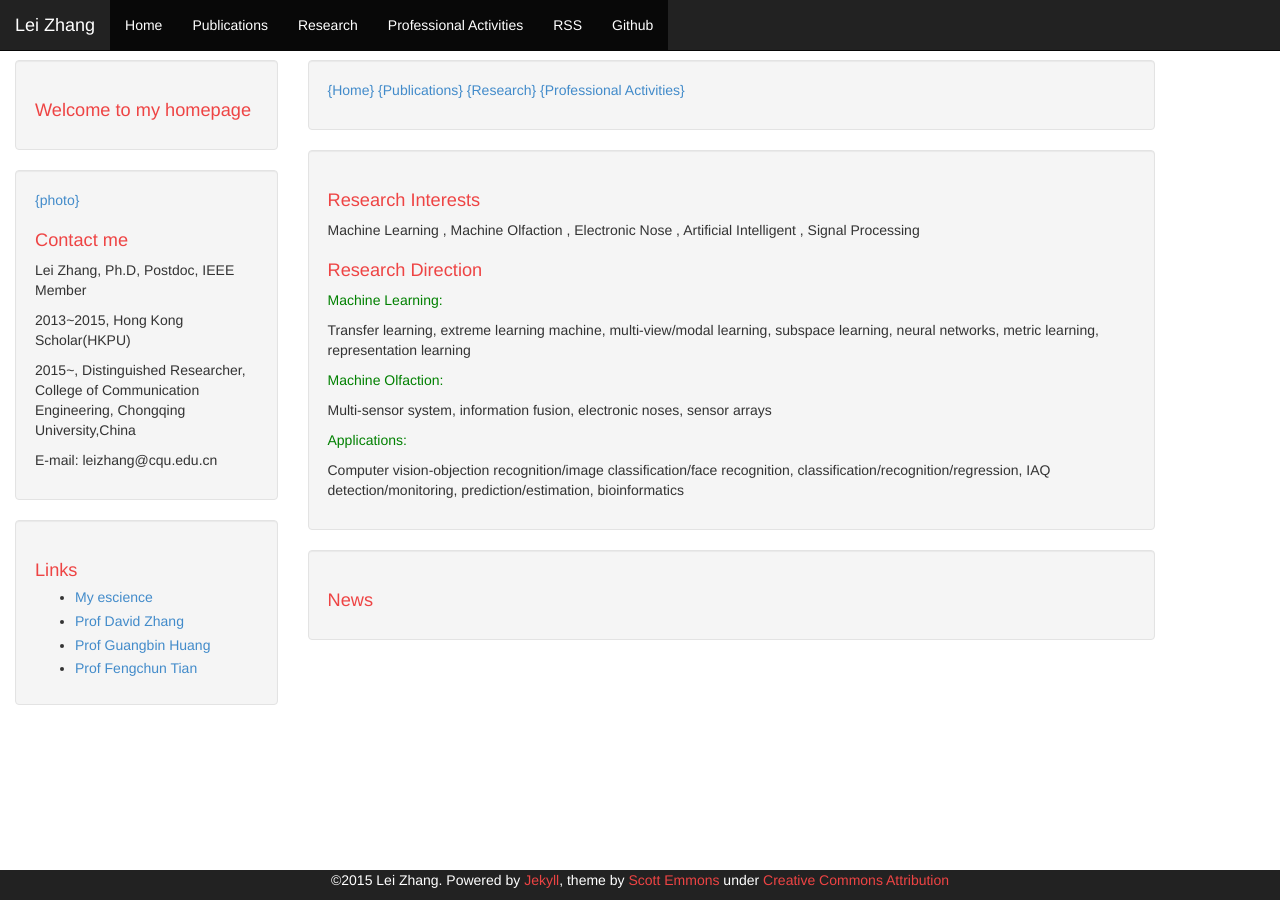
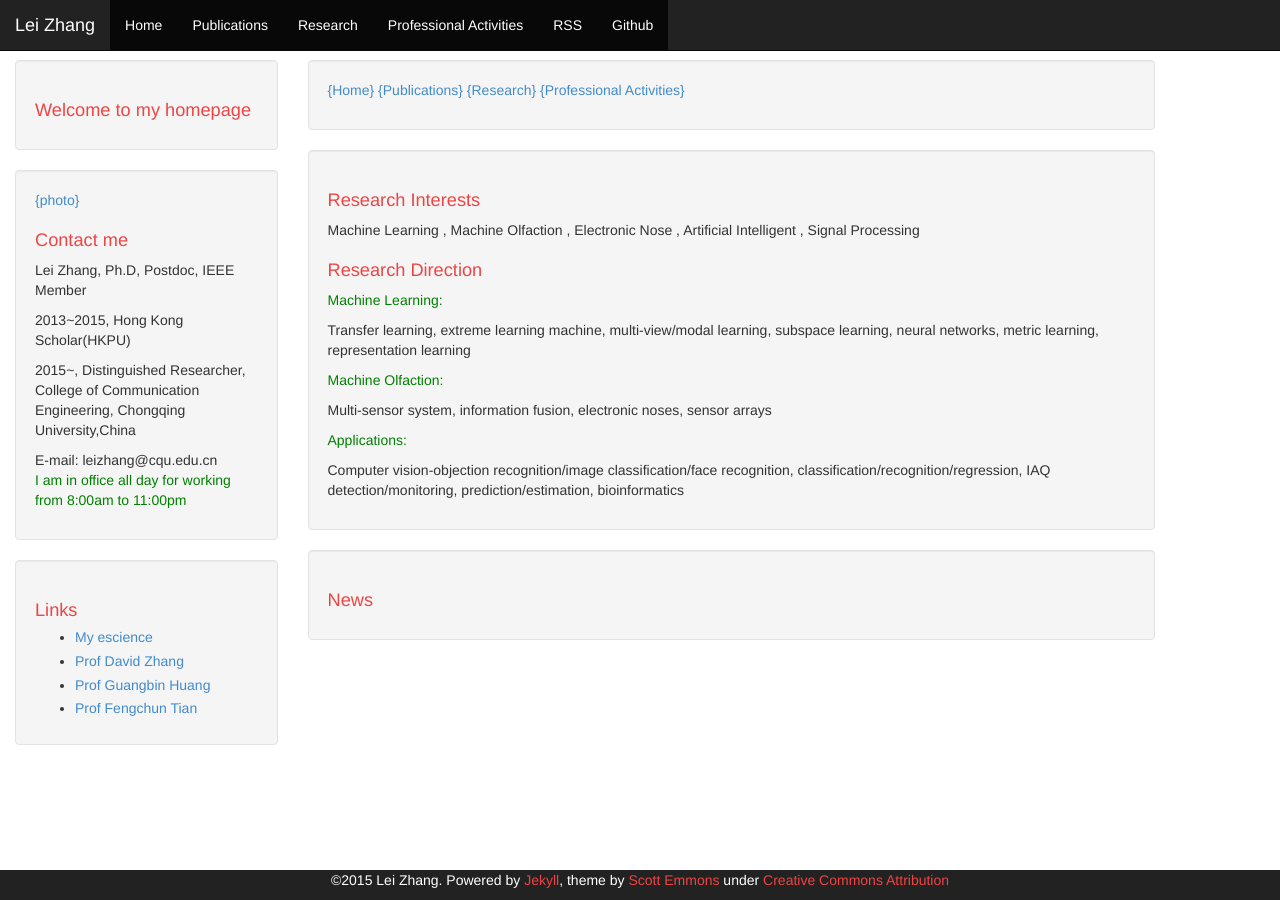
Before and after one commit to DrLeiZhang/website, a Jekyll site: the page built from index.html, in a window 1280 px wide. Built offline with Jekyll 4.4.1, drawn with Linux system fonts in a browser that asks for light colours; Markdown is read by kramdown in place of the engine named in the settings; the list of posts is cut into pages by our own code.

Commit message:
Update
Signed-off-by: leizhang@cqu.edu.cn <leizhang@cqu.edu.cn>

```diff
--- a/_includes/sidebar.html
+++ b/_includes/sidebar.html
@@ -9,6 +9,7 @@
 <p>Lei Zhang, Ph.D, Postdoc, IEEE Member</p><p>2013~2015, Hong Kong Scholar(HKPU)</p><p>2015~, Distinguished Researcher, College of Communication Engineering, Chongqing University,China</p>
 
 E-mail: leizhang@cqu.edu.cn
+<p style="color:green;">I am in office all day for working from 8:00am to 11:00pm</p>
     <ul>
         {% for post in site.posts limit:5 %}
           <li><a href="{{ site.baseurl}}{{ post.url }}">{{ post.title }}</a></li>
```
